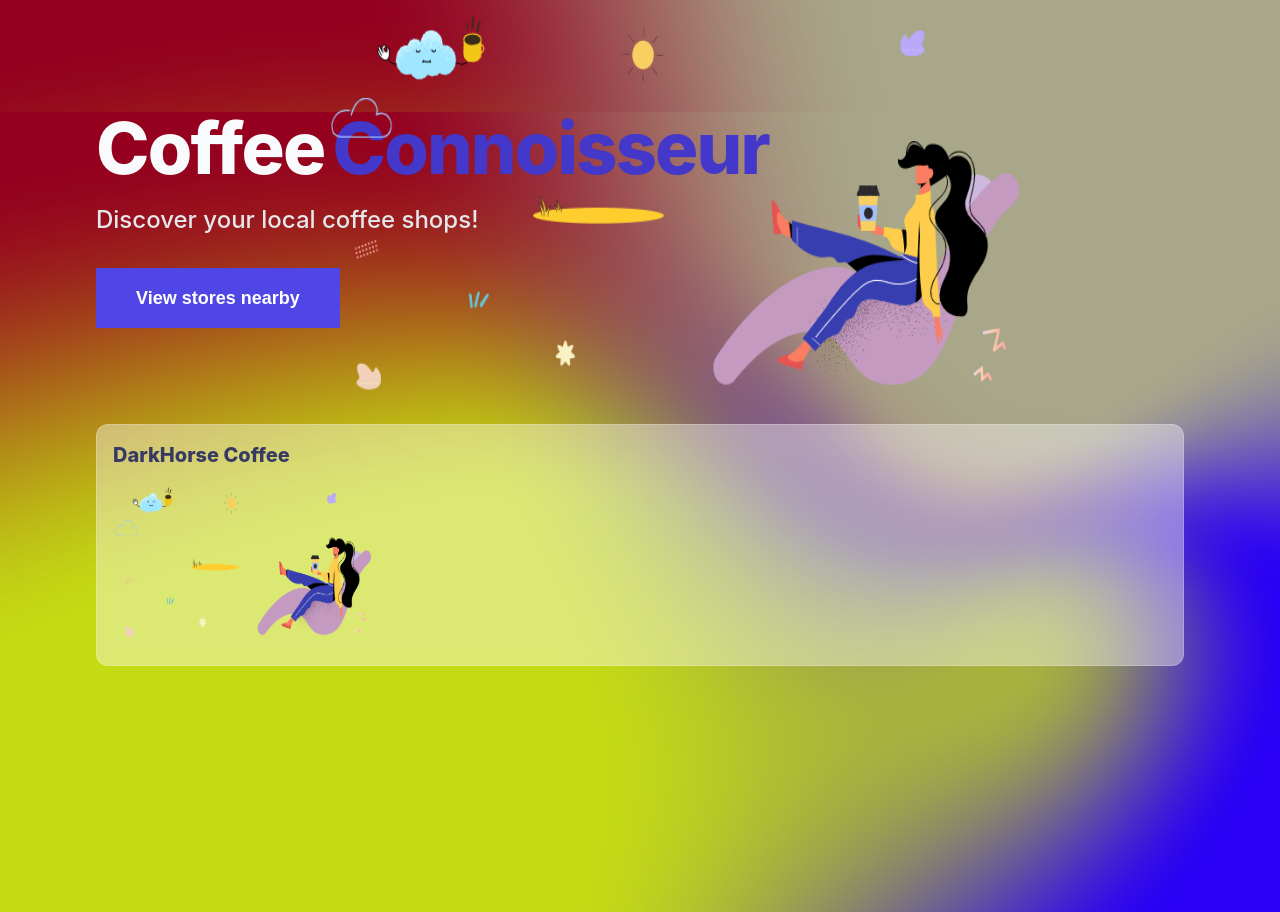
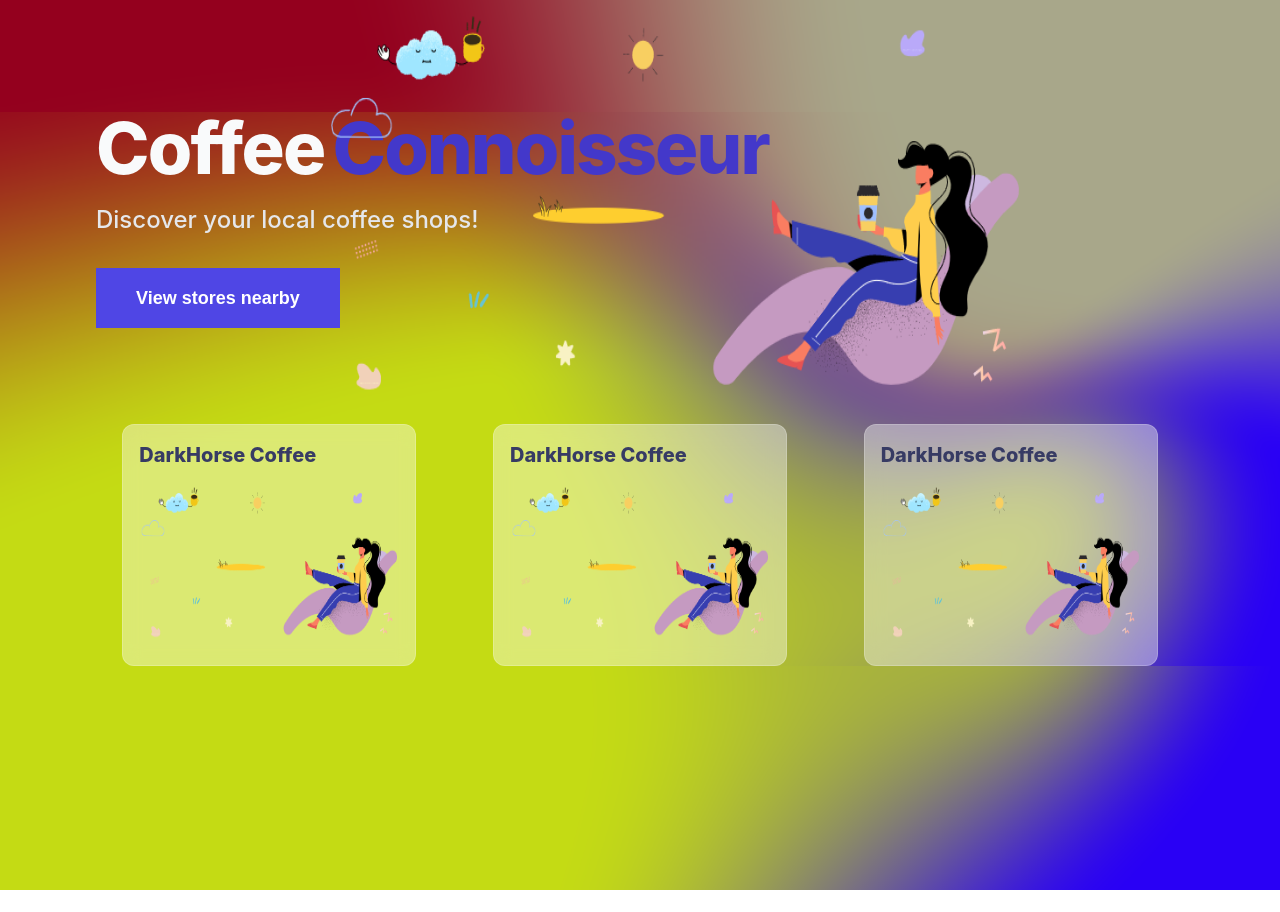
Before and after one commit to simotae14/Nextjs-discover-coffee-stores, a Next.js app: page / in a window 1280 px wide. After the commit the page ends 890 px from the top, so only its background shows below. Built offline with nearby package versions, Linux system fonts and the light colour scheme.

Commit message:
Define  a Grid Layout with CSS grids

```diff
--- a/pages/index.js
+++ b/pages/index.js
@@ -30,11 +30,26 @@
             height={400}
           />
         </div>
-        <Card
-          name="DarkHorse Coffee"
-          imgUrl="/static/hero-image.png"
-          href="/coffee-store/darkhorse-coffee"
-        />
+        <div className={styles.cardLayout}>
+          <Card
+            name="DarkHorse Coffee"
+            imgUrl="/static/hero-image.png"
+            href="/coffee-store/darkhorse-coffee"
+            className={styles.card}
+          />
+          <Card
+            name="DarkHorse Coffee"
+            imgUrl="/static/hero-image.png"
+            href="/coffee-store/darkhorse-coffee"
+            className={styles.card}
+          />
+          <Card
+            name="DarkHorse Coffee"
+            imgUrl="/static/hero-image.png"
+            href="/coffee-store/darkhorse-coffee"
+            className={styles.card}
+          />
+        </div>
       </main>
     </div>
   )
--- a/styles/Home.module.css
+++ b/styles/Home.module.css
@@ -16,6 +16,17 @@
   position: absolute;
   top: 0px;
   z-index: 1;
+}
+
+.cardLayout {
+  display: grid;
+  grid-template-columns: repeat(1, minmax(0, 1fr));
+  column-gap: 1.5rem;
+  row-gap: 1.5rem;
+}
+
+.card {
+  justify-content: center;
 }
 
 /** Breakpoints:
@@ -38,6 +49,10 @@
     padding-left: 1.5rem /* 24px */;
     padding-right: 1.5rem /* 24px */;
   }
+
+  .cardLayout {
+    grid-template-columns: repeat(2, minmax(0, 1fr));
+  }
 }
 
 /** md breakpoint **/
@@ -53,6 +68,10 @@
 
   .heroImage {
     right: 20%;
+  }
+
+  .cardLayout {
+    grid-template-columns: repeat(2, minmax(0, 1fr));
   }
 }
 
@@ -70,6 +89,9 @@
   .heroImage {
     right: 20%;
   }
+  .cardLayout {
+    grid-template-columns: repeat(3, minmax(0, 1fr));
+  }
 }
 
 /** xl breakpoint **/
@@ -77,4 +99,7 @@
   .main {
     margin-top: 7rem /* 112px */;
   }
+  .cardLayout {
+    grid-template-columns: repeat(3, minmax(0, 1fr));
+  }
 }
--- a/styles/globals.css
+++ b/styles/globals.css
@@ -2,14 +2,15 @@
 body {
   padding: 0;
   margin: 0;
-  font-family: IBMPlexSans, -apple-system, BlinkMacSystemFont, Segoe UI, Roboto, Oxygen,
-    Ubuntu, Cantarell, Fira Sans, Droid Sans, Helvetica Neue, sans-serif;
+  font-family: IBMPlexSans, -apple-system, BlinkMacSystemFont, Segoe UI, Roboto,
+    Oxygen, Ubuntu, Cantarell, Fira Sans, Droid Sans, Helvetica Neue, sans-serif;
+
   background: url("/static/background.png");
+
   background-position: 50%;
   background-repeat: no-repeat;
   background-size: cover;
   color: #373b64;
-  height: 100%;
 }
 
 a {
```
